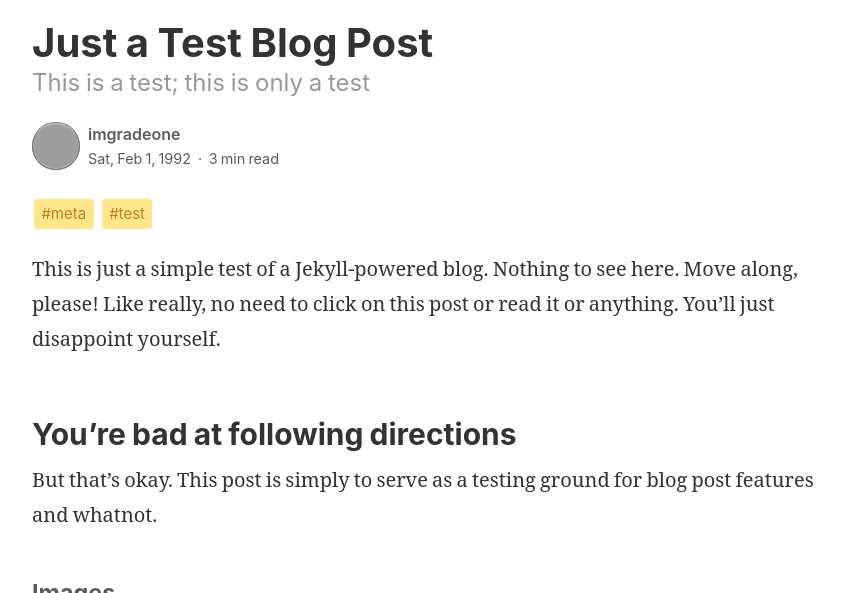
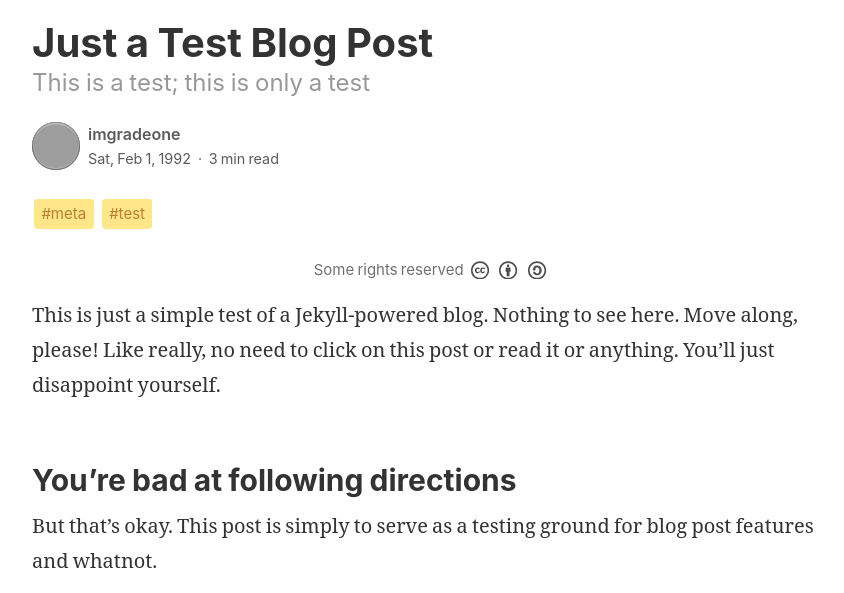
Before and after one commit to imgradeone/blog-cocomilk, a Jekyll site: the page built from _posts/1992-02-01-test.md, in a window 1280 px wide and 900 px high, scrolled down 396 px, cut to the strip 0-593 px from the top of the window. Shown: the whole strip, without its empty margins (208-1052 px from the left). Built offline with Jekyll 4.4.1, drawn with Linux system fonts in a browser that asks for light colours; our own code applies the rules of GitHub Pages for plain Markdown files; grey boxes are pictures that could not be loaded.

Commit message:
update license

```diff
--- a/_layouts/post.html
+++ b/_layouts/post.html
@@ -25,6 +25,7 @@ layout: default
 
     {% include byline.html author=page.author date=page.date content=page.content link=true %}
     {% include tags.html %}
+    {% include license.html %}
   </header>
 
   <section>
```
Also changed, not shown: _posts/1992-02-01-test.md (+1 -0 lines).
